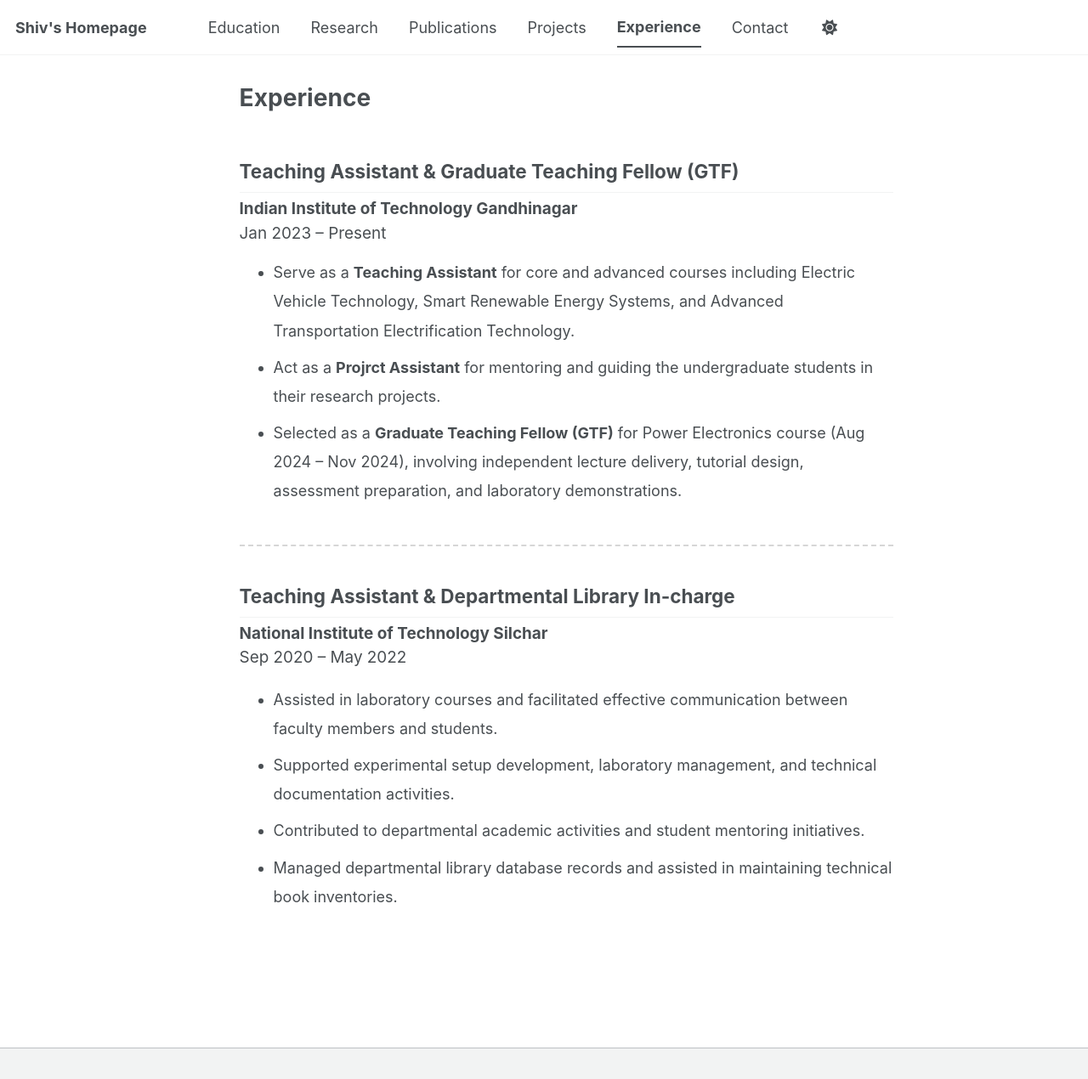
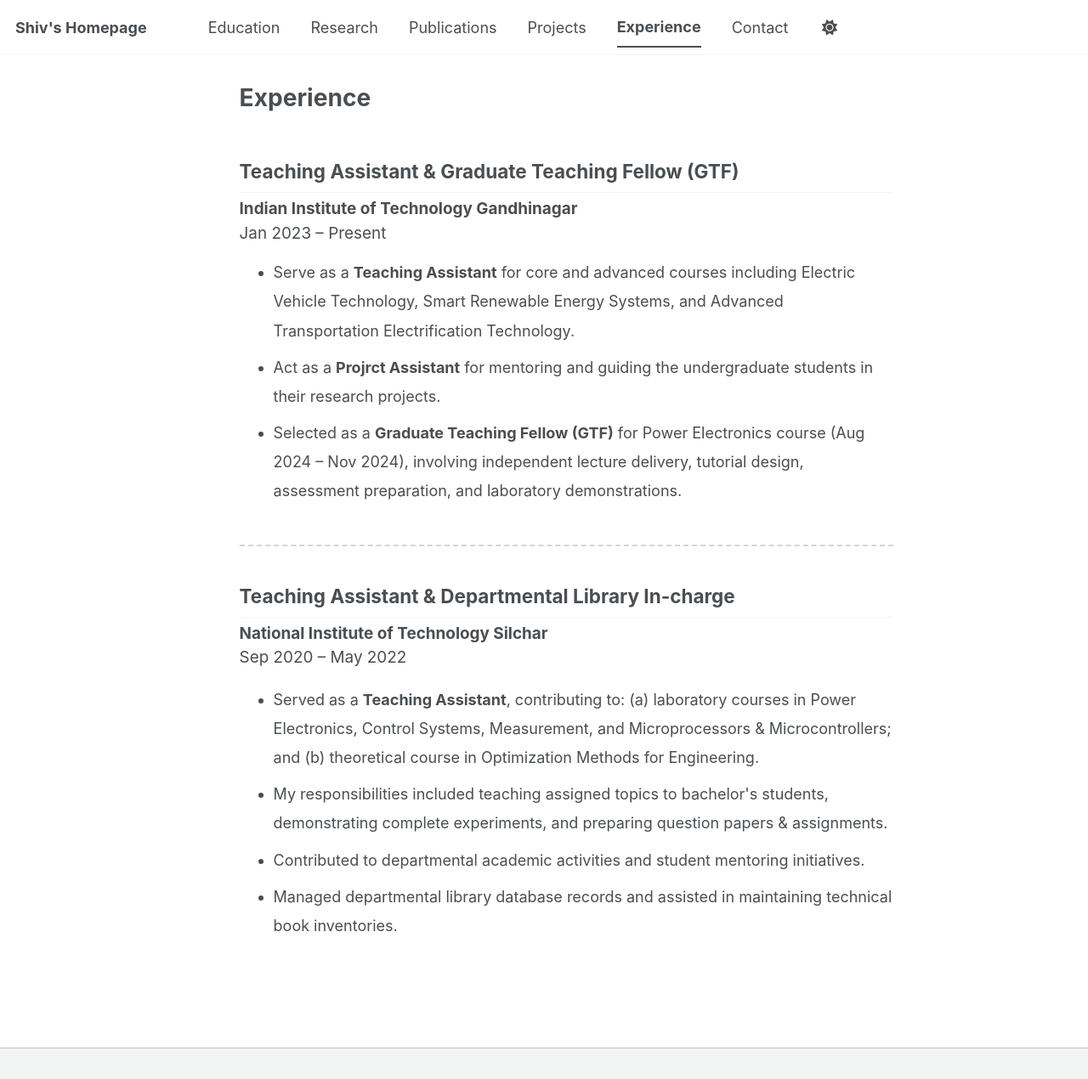
Before and after one commit to shivshankar-sinha/shivshankar-sinha.github.io, a Jekyll site: the page built from experience.md, in a window 1280 px wide and 1270 px high. Shown: the whole window at 85% size. Built offline with Jekyll 4.4.1, drawn with Linux system fonts in a browser that asks for light colours; a script bundle is joined from its source files by our own code; library files that are not in the unit come from our copies.

Commit message:
Update experience.md

```diff
--- a/experience.md
+++ b/experience.md
@@ -56,11 +56,11 @@ Sep 2020 – May 2022
 <ul style="line-height: 1.9;">
 
 <li>
-Assisted in laboratory courses and facilitated effective communication between faculty members and students.
+Served as a <b>Teaching Assistant</b>, contributing to: (a) laboratory courses in Power Electronics, Control Systems, Measurement, and Microprocessors & Microcontrollers; and (b) theoretical course in Optimization Methods for Engineering.
 </li>
 
 <li>
-Supported experimental setup development, laboratory management, and technical documentation activities.
+My responsibilities included teaching assigned topics to bachelor's students, demonstrating complete experiments, and preparing question papers & assignments.
 </li>
 
 <li>
```
